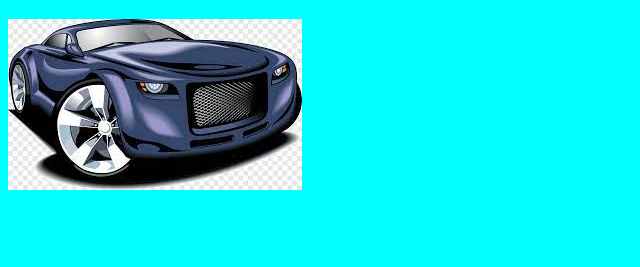
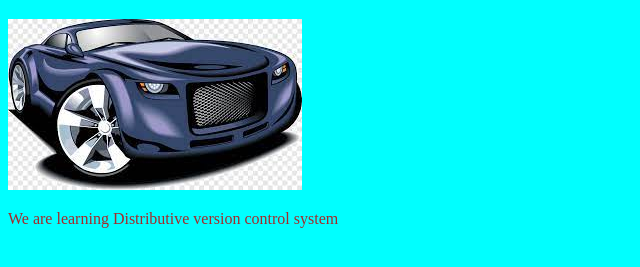
Before and after one commit to HHKtech/Web3Metaverse, a plain HTML site: page index.html in a window 1280 px wide. Shown: the part 61-328 px from the top of the page, without its empty margins (0-640 px from the left). Drawn offline with Linux system fonts and the light colour scheme.

Commit message:
work complete

```diff
--- a/index.html
+++ b/index.html
@@ -9,5 +9,6 @@
 <body>
     <h1>Learning hosting</h1>
     <img src="car.jfif" alt="car">
+    <p>We are learning Distributive version control system</p>
 </body>
 </html>
```
